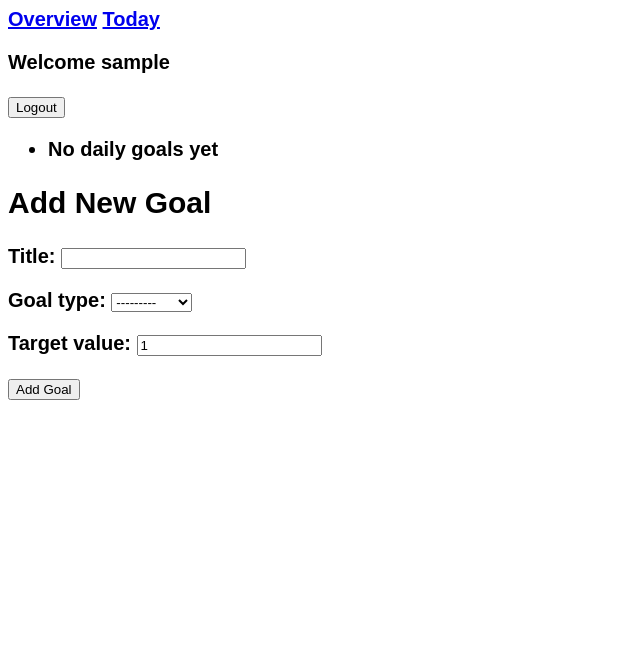
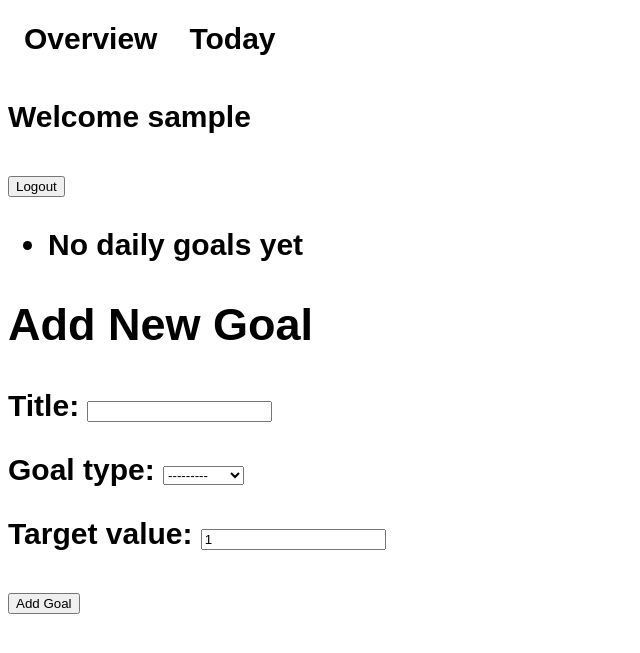
Before and after one commit to ReeceCrone/MileStone, a Django app: page /daygoals/ in a window 1280 px wide. Shown: the top 653 px of the page, without its empty margins (0-640 px from the left). Run offline with Django 5.2, Linux system fonts and the light colour scheme; the visitor is signed in with stand-in values (Sample User, id 1); data that the repository does not hold is empty; some web fonts are replaced.

Commit message:
minor style changes

```diff
--- a/mile_stone/goals/static/styles.css
+++ b/mile_stone/goals/static/styles.css
@@ -1,7 +1,7 @@
 .box {
     display: inline-block;
-    width: 40px;
-    height: 40px;
+    width: 50px;
+    height: 50px;
     margin: 1px;
     cursor: pointer;
     position: relative;
@@ -10,6 +10,29 @@
     transition: background-color 2.5s ease, box-shadow 0.3s ease;
 }
 
+.navbar ul {
+    list-style-type: none;
+    margin: 0;
+    padding: 0;
+    overflow: hidden;
+  }
+
+  .navbar ul li {
+    float: left;
+  }
+
+.navbar ul li a {
+    display: block;
+    text-align: center;
+    color: black;
+    padding: 14px 16px;
+    text-decoration: none;
+  }
+
+.navbar ul li a:hover {
+    background-color: rgb(179, 243, 243);
+  }
+
 .box.filled {
     box-shadow: 0 0 6px rgba(26, 245, 1, 0.4);
     background-color: #1AF501;
@@ -17,7 +40,7 @@
 
 body {
     font-family: 'Dry Whiteboard Marker', sans-serif;
-    font-size: 20px;
+    font-size: 30px;
     font-weight: bolder;
 }
 
--- a/mile_stone/goals/templates/master.html
+++ b/mile_stone/goals/templates/master.html
@@ -9,8 +9,10 @@
 </head>
 <body>
     <div class="navbar">
-    <a href="\">Overview</a>
-    <a href='\daygoals'>Today</a>
+        <ul>
+            <li><a href="\">Overview</a></li>
+            <li><a href='\daygoals'>Today</a></li>
+        </ul>
     </div>
     {% if user.is_authenticated %}
     <p>Welcome {{ user.username }}</p>
```
